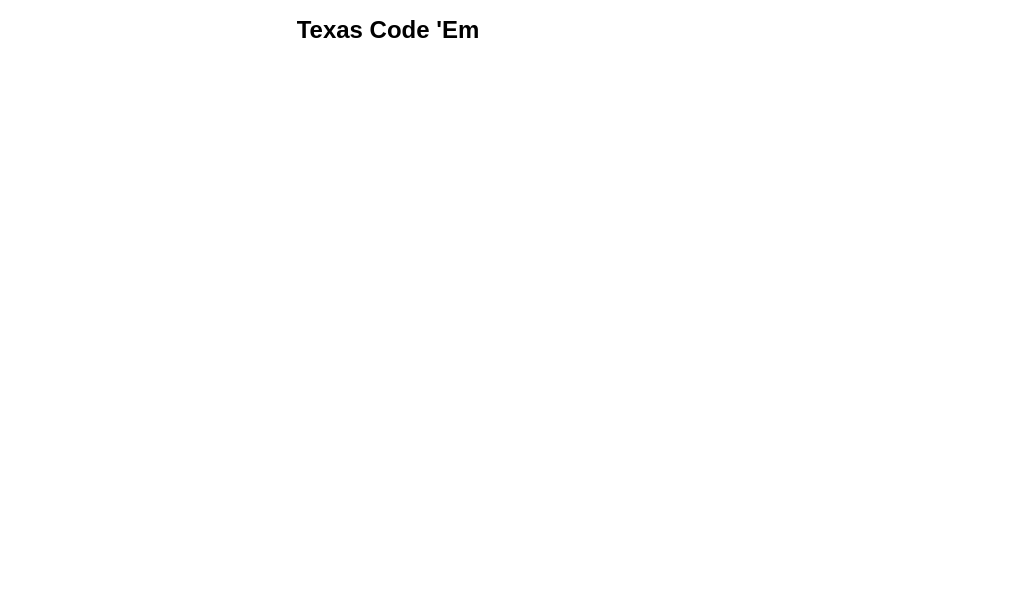
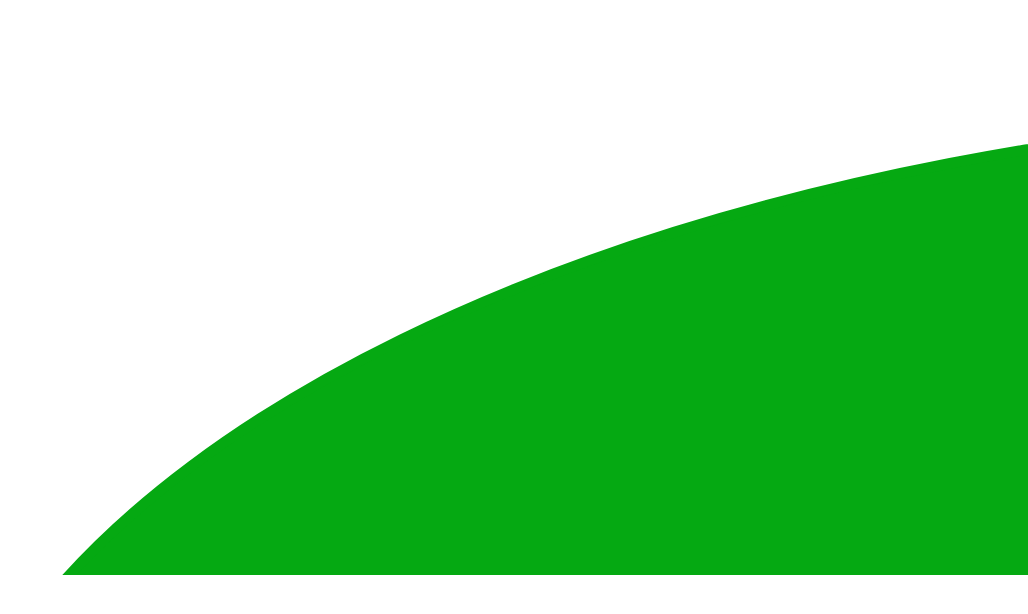
Before and after one commit to ScrubSandwich/TexasCodeEm, a React (Create React App) app in the folder Frontend/texas-code-em/: page / in a window 1280 px wide. Shown: the top 614 px of the page, without its empty margins (252-1280 px from the left). Built offline with nearby package versions, Linux system fonts and the light colour scheme.

Commit message:
Add Table graphic

```diff
--- a/Frontend/texas-code-em/src/App.css
+++ b/Frontend/texas-code-em/src/App.css
@@ -1,7 +1,3 @@
 .App {
   text-align: center;
 }
-
-.title {
-  font-size: 1.5em;
-}
--- a/Frontend/texas-code-em/src/App.js
+++ b/Frontend/texas-code-em/src/App.js
@@ -1,14 +1,12 @@
 import React, { Component } from 'react';
-import logo from './logo.svg';
 import './App.css';
+import Table from './Table';
 
 class App extends Component {
   render() {
     return (
       <div className="App">
-        <header className="App-header">
-          <h1 className="title">Texas Code 'Em</h1>
-        </header>
+        <Table />
       </div>
     );
   }
--- /dev/null
+++ b/Frontend/texas-code-em/src/Table.js
@@ -0,0 +1,20 @@
+import React, { Component } from 'react';
+
+class Table extends Component {
+  render() {
+    const viewBox = [0, 0, window.innerWidth + 500, window.innerHeight];
+
+    return (
+      <div className="Table">
+         <svg xmlns="http://www.w3.org/2000/svg" viewBox={viewBox}>
+            <ellipse cx="2500" cy="1250"
+            rx="2250" ry="1100"
+            stroke="#05a912" stroke-width="15"
+            fill="#05a912" />
+          </svg>
+      </div>
+    );
+  }
+}
+
+export default Table;
```
Also changed, not shown: Frontend/texas-code-em/src/logo.svg (deleted).
